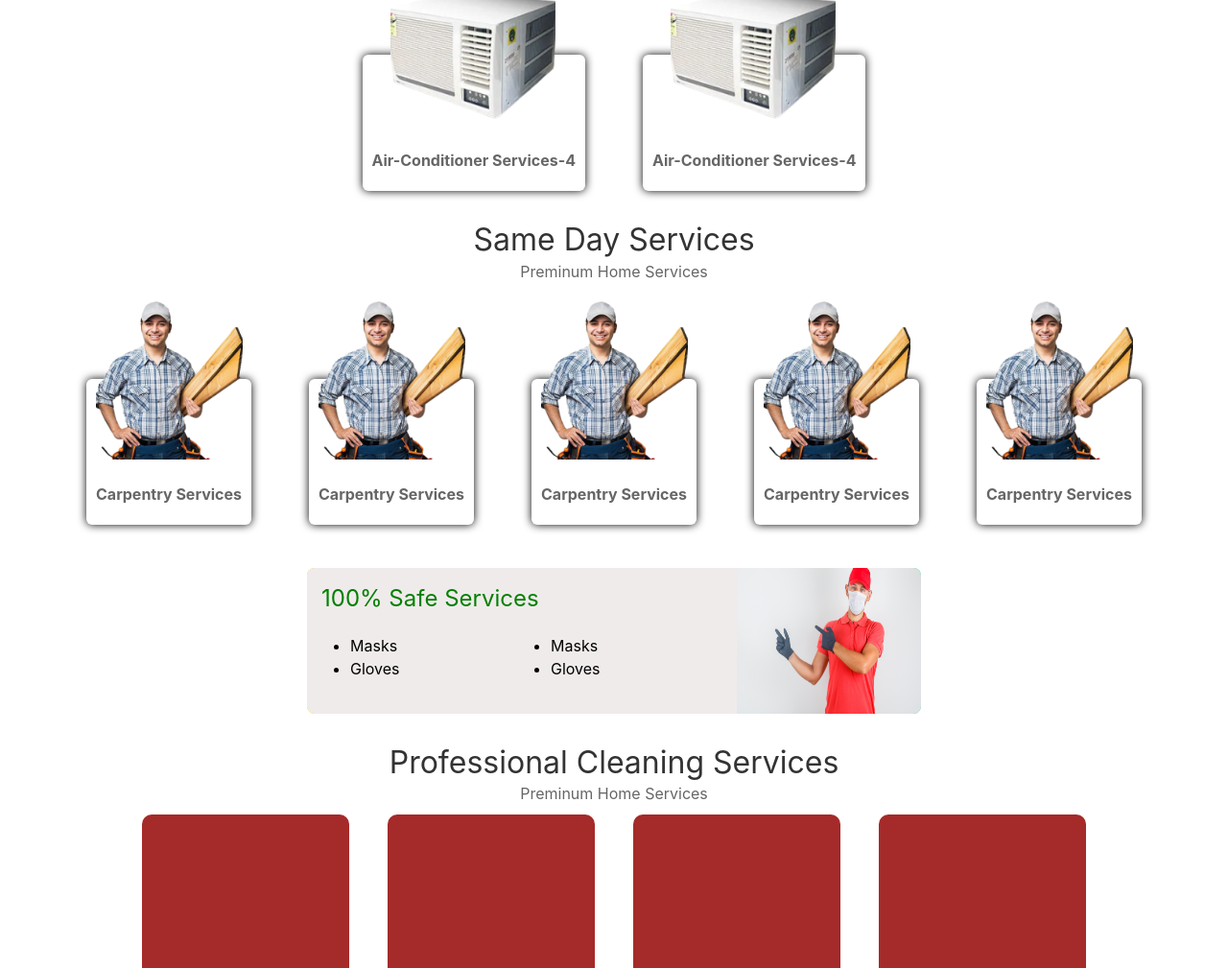
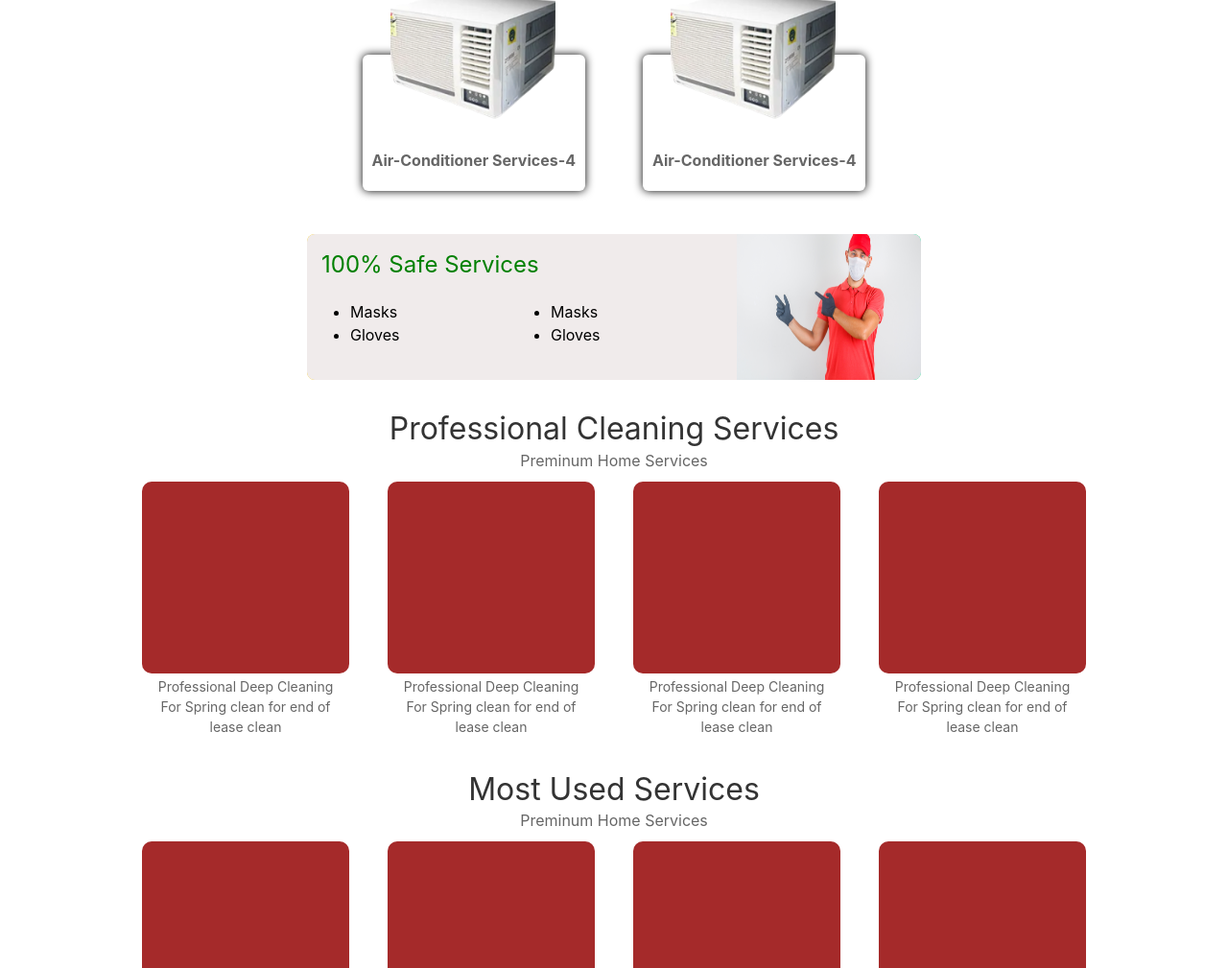
Before and after one commit to Hardik900/Oye-busy.github.io, a plain HTML site: page index.html in a window 1280 px wide. Shown: the part 1070-2079 px from the top of the page at 96% size. Drawn offline with nearby package versions, Linux system fonts and the light colour scheme.

Commit message:
delete same-day section

```diff
--- a/index.html
+++ b/index.html
@@ -301,7 +301,7 @@
         </div>
     </div>
 
-    <div class="trending-container">
+    <!-- <div class="trending-container">
         <h2 class="trending-heading">Same Day Services</h2>
         <p class="trending-para" >Preminum Home Services</p>
         <div class="trending">
@@ -352,7 +352,7 @@
             </div>
 
         </div>
-    </div>
+    </div> -->
 
     <div class="safe-container">
         <div class="safe-1">
```
